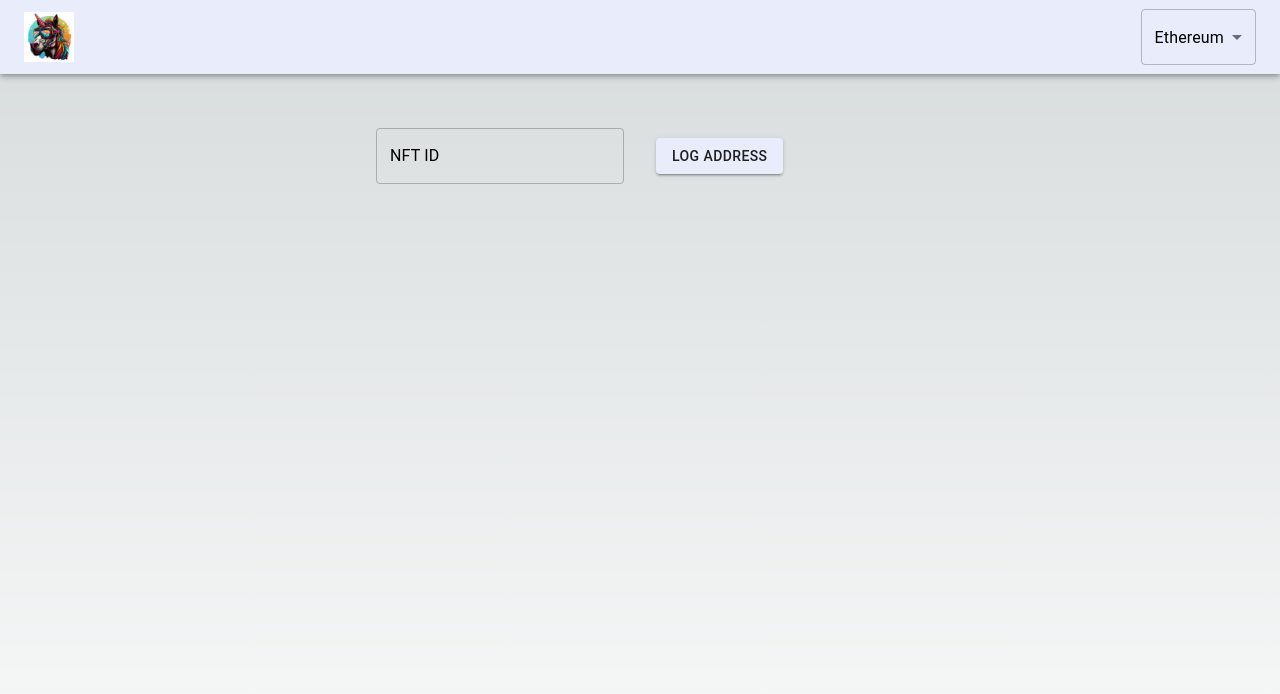
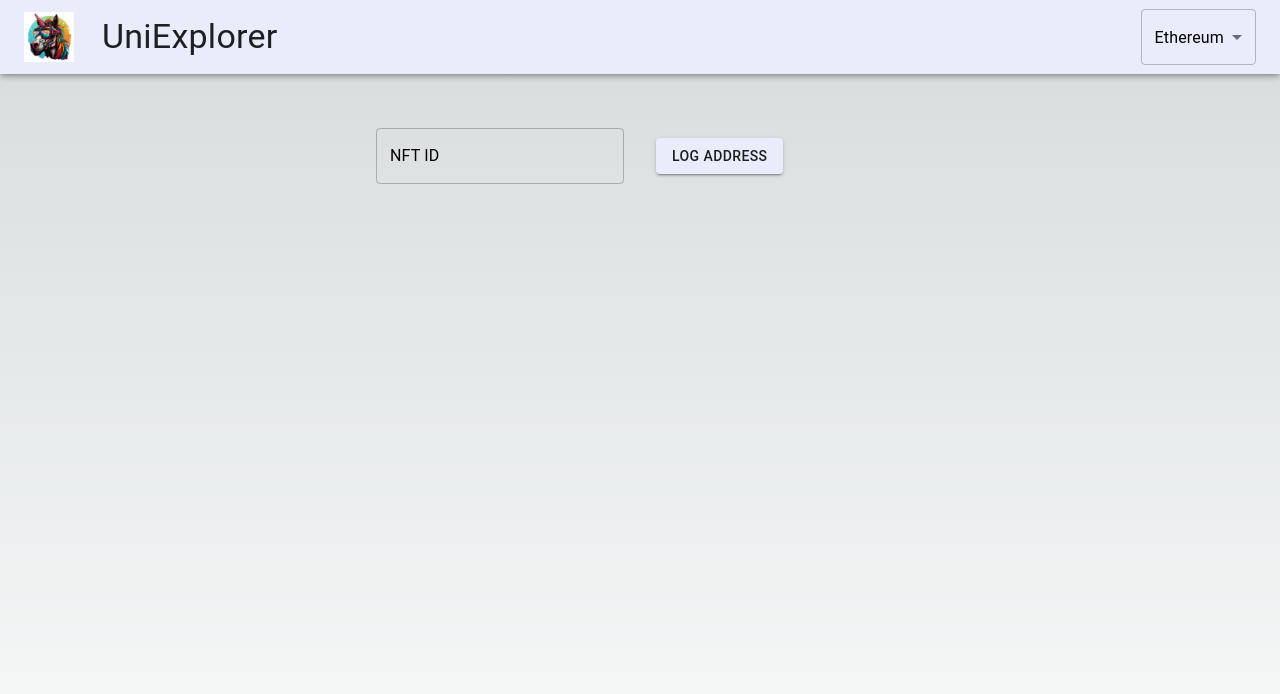
Before and after one commit to Loris-EPFL/uni-explorer, a Next.js app: page / in a window 1280 px wide. Shown: the top 694 px of the page. Built offline with nearby package versions, Linux system fonts and the light colour scheme.

Commit message:
fixed styiling

```diff
--- a/src/app/page.tsx
+++ b/src/app/page.tsx
@@ -51,7 +51,8 @@ export default function Home() {
             variant="outlined"
             value={id}
             onChange={handleInputChange}
-sx={{borderBlockColor: '#ff0000'}}
+            sx={{
+              border: '10px white'}}
           />
         </Grid>
         <Grid item display="flex"
--- a/src/graphql/thegraph/apollo.tsx
+++ b/src/graphql/thegraph/apollo.tsx
@@ -79,8 +79,14 @@ const ApolloExample: React.FC<ApolloExampleProps> = ({ children }) => {
             >
               <Image src={logo} width={50} alt="" />
             </IconButton>
-            <Grid container  spacing={0}>
-                <Grid item xs={12} container flexGrow={1} spacing={4} justifyContent={'flex-end'}>
+            <Grid container  spacing={0} >
+                  <Grid item  display="flex" justifyContent={'flex-start'} alignItems={'center'} >
+                    <Typography variant="h4"  >
+                            UniExplorer
+                        </Typography>
+                    </Grid>
+                  </Grid>
+
 
                     <Grid item  display="flex" justifyContent={'flex-end'} alignItems={'center'} >
                         <div className="chain">
@@ -103,8 +109,6 @@ const ApolloExample: React.FC<ApolloExampleProps> = ({ children }) => {
 
                         </div>
                   </Grid>
-                </Grid>
-            </Grid>
           </Toolbar>
         </AppBar>
       </Box>
```
Also changed, not shown: 1 other file (tests, documents, lock files or other folders).
